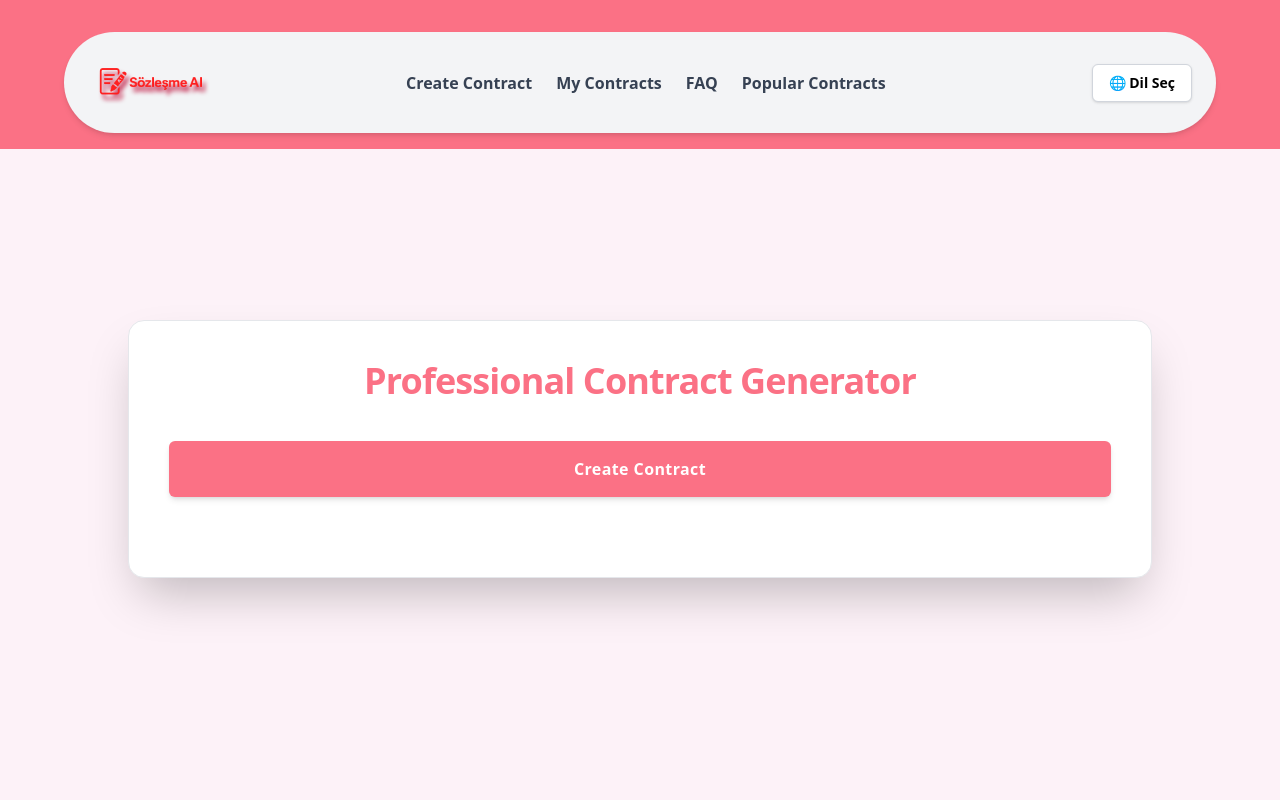
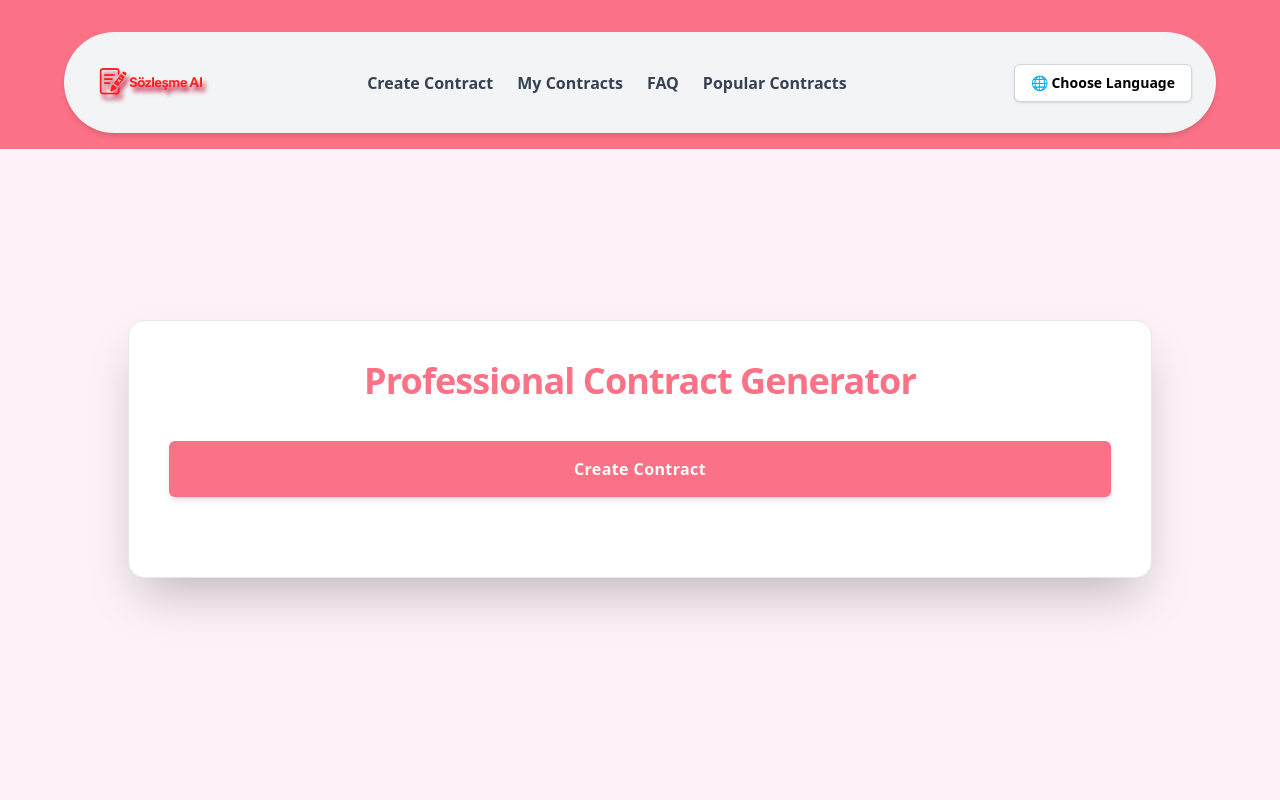
Before and after one commit to Musaykaclar/my-app, a Next.js app: page /en/sozlesme-olustur in a window 1280 px wide. Shown: the top 800 px of the page. Built offline with nearby package versions, Linux system fonts and the light colour scheme; what parse would draw is missing.

Commit message:
messages changes

```diff
--- a/src/components/Navbar.tsx
+++ b/src/components/Navbar.tsx
@@ -81,7 +81,7 @@ export default function Navbar() {
               aria-haspopup="true"
               aria-expanded={langOpen}
             >
-              🌐 Dil Seç
+              🌐 {t('language-choice')}
             </button>
 
             {langOpen && (
--- a/src/messages/de.json
+++ b/src/messages/de.json
@@ -17,7 +17,8 @@
     "create": "Vertrag Erstellen",
     "myContracts": "Meine Verträge",
     "faq": "Häufig gestellte Fragen",
-    "popular": "Beliebte Verträge"
+    "popular": "Beliebte Verträge",
+    "language-choice":"Sprache wählen"
   },
   "PopularContracts": {
     "title": "Beliebte Verträge",
--- a/src/messages/en.json
+++ b/src/messages/en.json
@@ -17,7 +17,8 @@
     "create": "Create Contract",
     "myContracts": "My Contracts",
     "faq": "FAQ",
-    "popular": "Popular Contracts"
+    "popular": "Popular Contracts",
+    "language-choice":"Choose Language"
   },
   "PopularContracts": {
     "title": "Popular Contracts",
--- a/src/messages/es.json
+++ b/src/messages/es.json
@@ -17,7 +17,8 @@
     "create": "Crear Contrato",
     "myContracts": "Mis Contratos",
     "faq": "Preguntas Frecuentes",
-    "popular": "Contratos Populares"
+    "popular": "Contratos Populares",
+    "language-choice": "Seleccionar Idioma"
   },
   "PopularContracts": {
     "title": "Contratos Populares",
--- a/src/messages/fr.json
+++ b/src/messages/fr.json
@@ -17,7 +17,8 @@
     "create": "Créer un Contrat",
     "myContracts": "Mes Contrats",
     "faq": "Questions fréquemment posées",
-    "popular": "Contrats populaires"
+    "popular": "Contrats populaires",
+    "language-choice": "Choisir la Langue"
   },
   "PopularContracts": {
     "title": "Contrats Populaires",
--- a/src/messages/it.json
+++ b/src/messages/it.json
@@ -17,7 +17,8 @@
     "create": "Crea Contratto",
     "myContracts": "I miei contratti",
     "faq": "Domande frequenti",
-    "popular": "Contratti popolari"
+    "popular": "Contratti popolari",
+    "language-choice":"Scegli la Lingua"
   },
   "PopularContracts": {
     "title": "Contratti Popolari",
--- a/src/messages/pt.json
+++ b/src/messages/pt.json
@@ -17,7 +17,8 @@
     "create": "Criar Contrato",
     "myContracts": "Meus Contratos",
     "faq": "Perguntas Frequentes",
-    "popular": "Contratos Populares"
+    "popular": "Contratos Populares",
+    "language-choice":"Escolha o Idioma"
   },
   "PopularContracts": {
     "title": "Contratos Populares",
--- a/src/messages/ru.json
+++ b/src/messages/ru.json
@@ -17,7 +17,9 @@
     "create": "Создать Контракт",
     "myContracts": "Мои Контракты",
     "faq": "Часто задаваемые вопросы",
-    "popular": "Популярные Контракты"
+    "popular": "Популярные Контракты",
+    "language-choice":"Выберите язык"
+
   },
   "PopularContracts": {
     "title": "Популярные Контракты",
--- a/src/messages/tr.json
+++ b/src/messages/tr.json
@@ -17,7 +17,8 @@
     "create": "Sözleşme Oluştur",
     "myContracts": "Sözleşmelerim",
     "faq": "SSS",
-    "popular": "Popüler Sözleşmeler"
+    "popular": "Popüler Sözleşmeler",
+    "language-choice":"Dil Seç"
   },
   "PopularContracts": {
     "title": "Popüler Sözleşmeler",
@@ -214,4 +215,5 @@
     "footer": "Taraflar\nSatıcı: De Marke Labs Teknoloji ve Yazılım Limited Şirketi\nAlıcı: [Alıcı Adı ve Soyadı veya Unvanı]\nTarih: [Tarih]\nElektronik Onay: [Alıcı’nın Onayı]"
   }
 
+
 }
```
